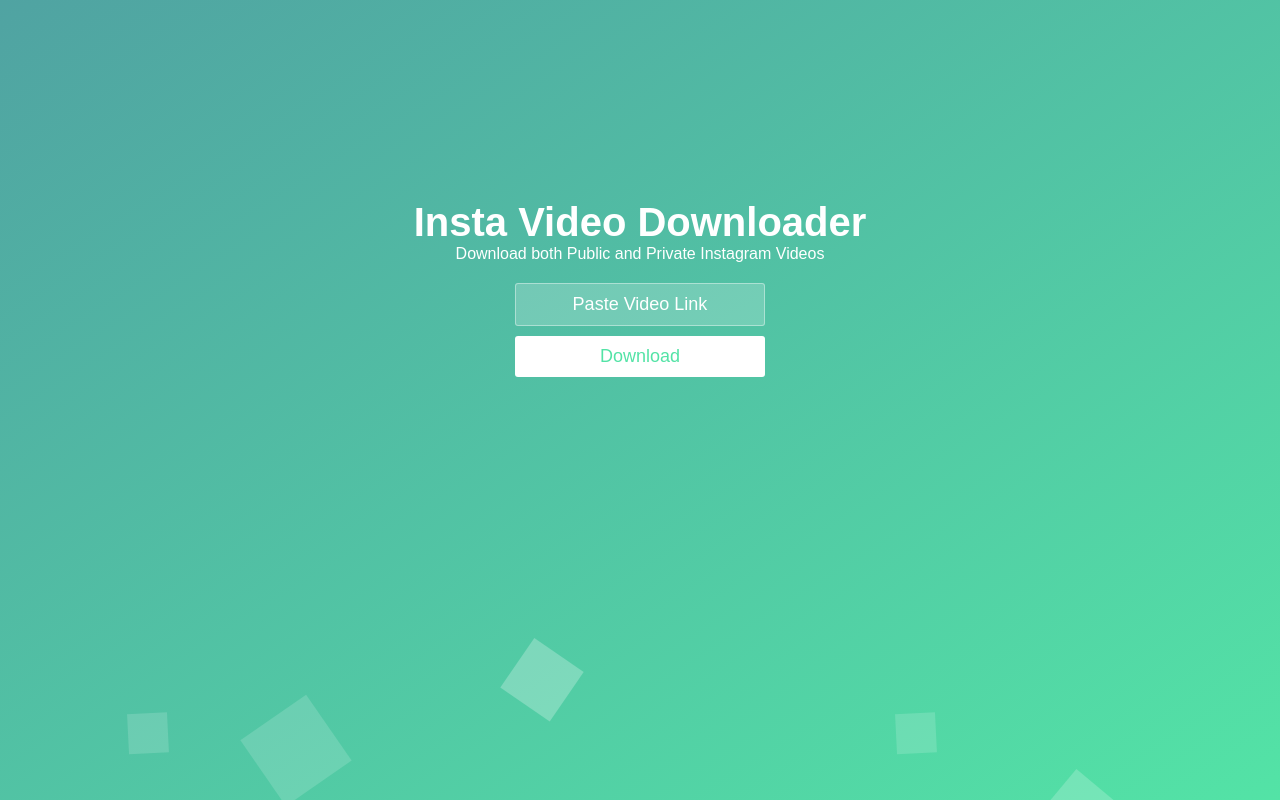
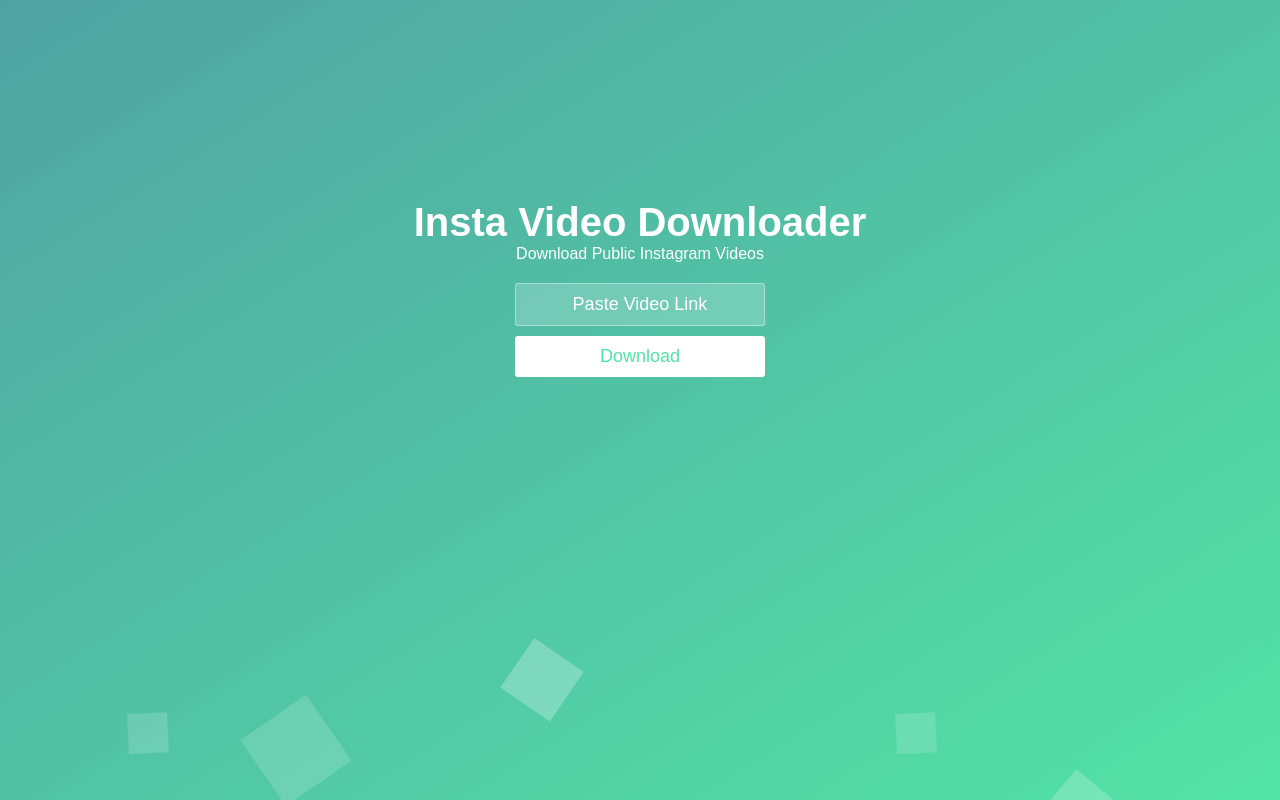
Before and after one commit to Sumit189/Instagram-video-downloader, a plain HTML site: page index.html in a window 1280 px wide. Drawn offline with nearby package versions, Linux system fonts and the light colour scheme; a web font is replaced by a local one.

Commit message:
Update index.html

```diff
--- a/index.html
+++ b/index.html
@@ -11,7 +11,7 @@
 <div class="wrapper">
 	<div class="container">
 		<h1 style="font-weight: bold;">Insta Video Downloader</h1>
-		<p>Download both Public and Private Instagram Videos</p>
+		<p>Download Public Instagram Videos</p>
 		<form class="form">
 			<input id="link_" type="text" placeholder="Paste Video Link" autocomplete="off">
 			<button type="submit" id="login-button">Download</button>
```
